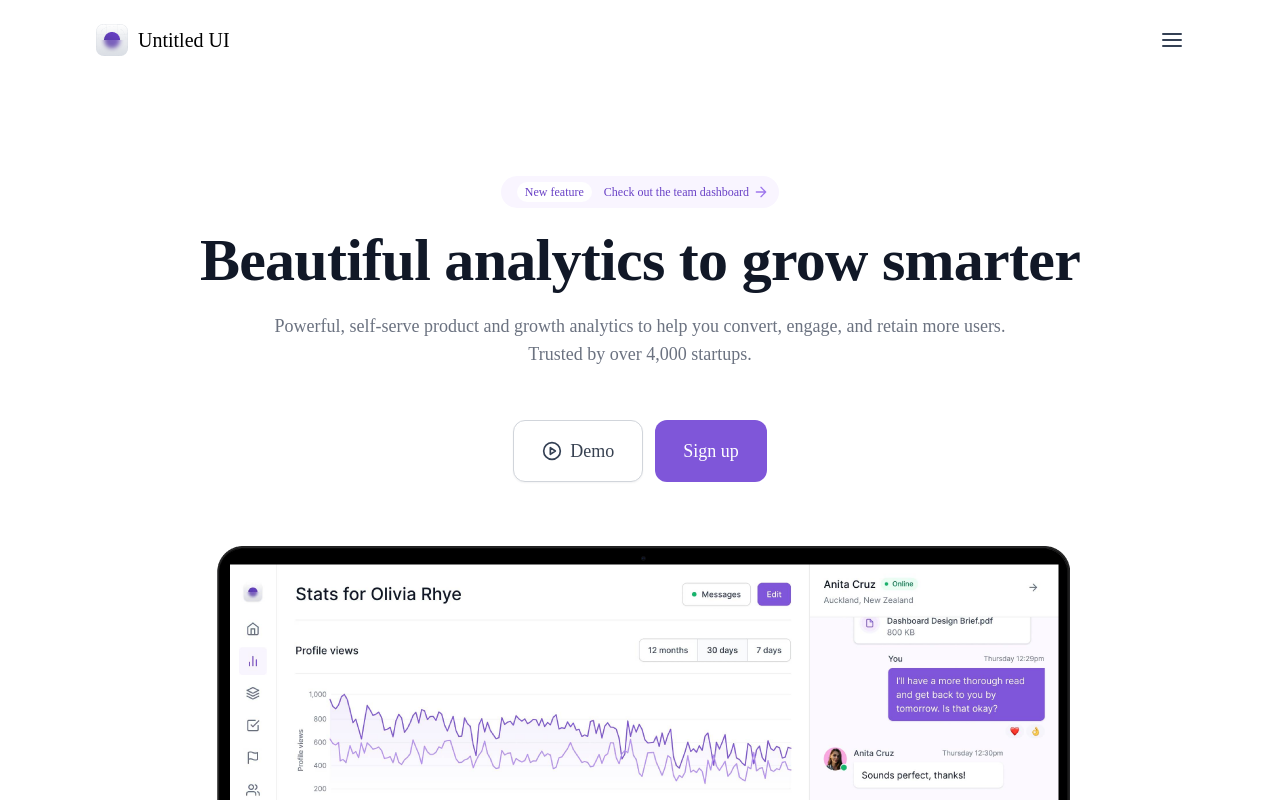
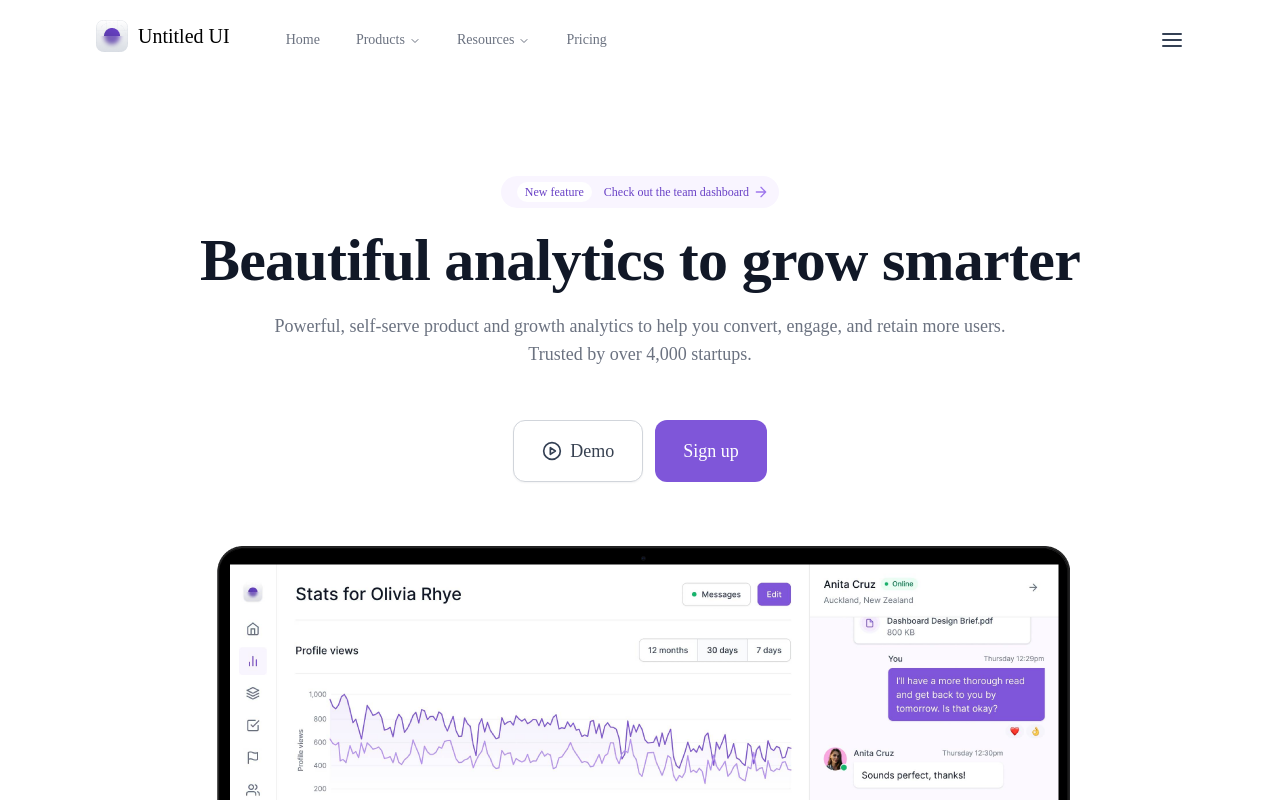
Before and after one commit to endan-917v/fe-training, a React (Vite) app: page / in a window 1280 px wide. Shown: the top 800 px of the page. Built offline with nearby package versions, Linux system fonts and the light colour scheme.

Commit message:
Add desktop Nav Menu

```diff
--- a/src/components/Layout/Header.tsx
+++ b/src/components/Layout/Header.tsx
@@ -1,9 +1,24 @@
+import {
+  NavigationMenu,
+  NavigationMenuContent,
+  // NavigationMenuIndicator,
+  NavigationMenuItem,
+  NavigationMenuLink,
+  NavigationMenuList,
+  NavigationMenuTrigger,
+  // NavigationMenuViewport,
+  navigationMenuTriggerStyle,
+} from "../Common/NavigationMenu";
+
 export default function Header() {
   return (
-    <header className="flex h-[72px] px-4 py-5 lg:h-20 justify-between items-center lg:px-24 lg:py-6">
-      <div className="flex h-8 items-center justify-center gap-[10px]">
-        <img src="/logo.png" alt="Purple lens with blurred half"></img>
-        <span className="text-xl font-medium">Untitled UI</span>
+    <header className="flex h-[72px] items-center justify-between px-4 py-5 lg:h-20 lg:px-24 lg:py-6">
+      <div className="flex gap-10">
+        <div className="flex h-8 items-center justify-center gap-[10px]">
+          <img src="/logo.png" alt="Purple lens with blurred half"></img>
+          <span className="text-xl font-medium">Untitled UI</span>
+        </div>
+        <HeaderNavMenu />
       </div>
       <svg
         xmlns="http://www.w3.org/2000/svg"
@@ -23,3 +38,50 @@ export default function Header() {
     </header>
   );
 }
+
+export const HeaderNavMenu = () => {
+  return (
+    <div className="hidden lg:block">
+      <NavigationMenu>
+        <NavigationMenuList>
+          <NavigationMenuItem>
+            <a href="/">
+              <NavigationMenuLink className={navigationMenuTriggerStyle()}>
+                Home
+              </NavigationMenuLink>
+            </a>
+          </NavigationMenuItem>
+          <NavigationMenuItem>
+            <NavigationMenuTrigger>Products</NavigationMenuTrigger>
+            <NavigationMenuContent className="grid grid-rows-3 grid-cols-2 lg:w-96">
+              <NavigationMenuLink className="py-4 px-6 bg-white text-gray-500 font-medium text-sm">Spark</NavigationMenuLink>
+              <NavigationMenuLink className="py-4 px-6 bg-white text-gray-500 font-medium text-sm">Inbox</NavigationMenuLink>
+              <NavigationMenuLink className="py-4 px-6 bg-white text-gray-500 font-medium text-sm">Insight</NavigationMenuLink>
+              <NavigationMenuLink className="py-4 px-6 bg-white text-gray-500 font-medium text-sm">Resolve</NavigationMenuLink>
+              <NavigationMenuLink className="py-4 px-6 bg-white text-gray-500 font-medium text-sm">Connect</NavigationMenuLink>
+              <NavigationMenuLink className="py-4 px-6 bg-white text-gray-500 font-medium text-sm">Integrate</NavigationMenuLink>
+            </NavigationMenuContent>
+          </NavigationMenuItem>
+          <NavigationMenuItem>
+            <NavigationMenuTrigger>Resources</NavigationMenuTrigger>
+            <NavigationMenuContent className="grid grid-rows-3 grid-cols-2 lg:w-96">
+              <NavigationMenuLink className="py-4 px-6 bg-white text-gray-500 font-medium text-sm">Blog</NavigationMenuLink>
+              <NavigationMenuLink className="py-4 px-6 bg-white text-gray-500 font-medium text-sm">Newsletter</NavigationMenuLink>
+              <NavigationMenuLink className="py-4 px-6 bg-white text-gray-500 font-medium text-sm">Events</NavigationMenuLink>
+              <NavigationMenuLink className="py-4 px-6 bg-white text-gray-500 font-medium text-sm">Help centre</NavigationMenuLink>
+              <NavigationMenuLink className="py-4 px-6 bg-white text-gray-500 font-medium text-sm">Tutorials</NavigationMenuLink>
+              <NavigationMenuLink className="py-4 px-6 bg-white text-gray-500 font-medium text-sm">Support</NavigationMenuLink>
+            </NavigationMenuContent>
+          </NavigationMenuItem>
+          <NavigationMenuItem>
+            <a href="/">
+              <NavigationMenuLink className={navigationMenuTriggerStyle()}>
+                Pricing
+              </NavigationMenuLink>
+            </a>
+          </NavigationMenuItem>
+        </NavigationMenuList>
+      </NavigationMenu>
+    </div>
+  );
+};
```
